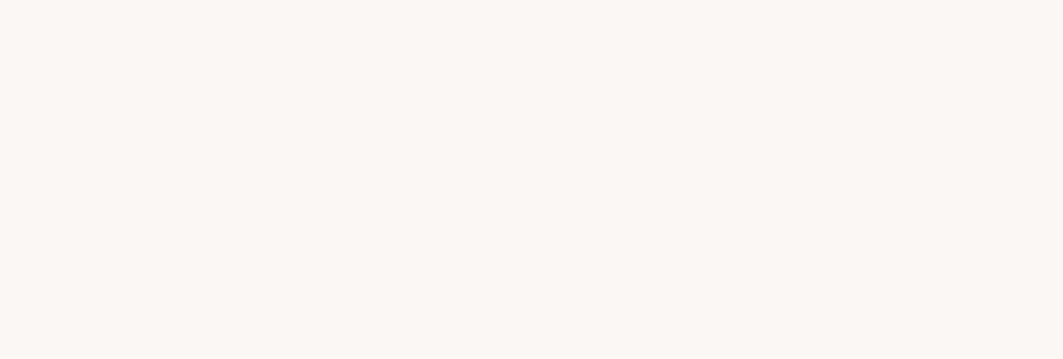
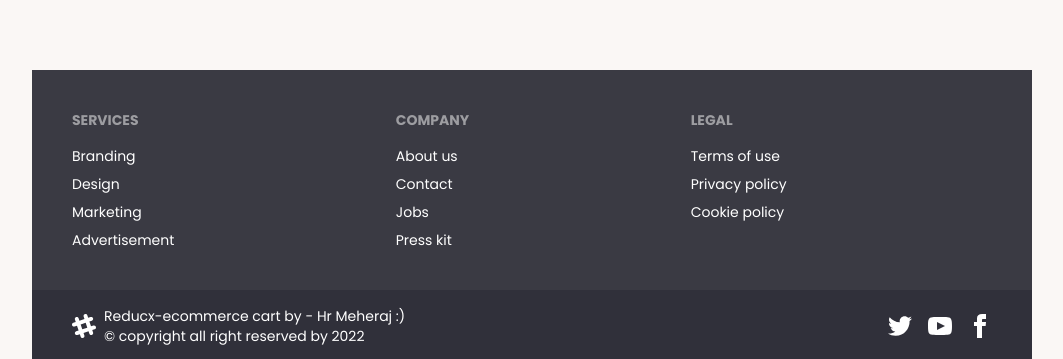
Before and after one commit to hr-meheraj/react-redux-tookit-ecommerce-cart, a React (Create React App) app: page / in a window 1280 px wide. Shown: the part 4206-4565 px from the top of the page, without its empty margins (108-1171 px from the left). Before the commit the page ends 4186 px from the top, so only its background shows below. Built offline with nearby package versions, Linux system fonts and the light colour scheme.

Commit message:
footer added

```diff
--- /dev/null
+++ b/src/components/Footer.jsx
@@ -0,0 +1,45 @@
+import React from 'react';
+
+const Footer = () => {
+    return (
+        <div className='bg-[#30303af2] text-white'>
+            <footer class="footer  p-10 mt-[30px] md:mt-[60px] lg:mt-[90px]">
+                <div>
+                    <span class="footer-title">Services</span>
+                    <a class="link link-hover">Branding</a>
+                    <a class="link link-hover">Design</a>
+                    <a class="link link-hover">Marketing</a>
+                    <a class="link link-hover">Advertisement</a>
+                </div>
+                <div>
+                    <span class="footer-title">Company</span>
+                    <a class="link link-hover">About us</a>
+                    <a class="link link-hover">Contact</a>
+                    <a class="link link-hover">Jobs</a>
+                    <a class="link link-hover">Press kit</a>
+                </div>
+                <div>
+                    <span class="footer-title">Legal</span>
+                    <a class="link link-hover">Terms of use</a>
+                    <a class="link link-hover">Privacy policy</a>
+                    <a class="link link-hover">Cookie policy</a>
+                </div>
+            </footer>
+            <footer class="bg-[#30303af2] footer px-10 py-4  ">
+                <div class="items-center grid-flow-col">
+                    <svg width="24" height="24" viewBox="0 0 24 24" xmlns="http://www.w3.org/2000/svg" fill-rule="evenodd" clip-rule="evenodd" class="fill-current"><path d="M22.672 15.226l-2.432.811.841 2.515c.33 1.019-.209 2.127-1.23 2.456-1.15.325-2.148-.321-2.463-1.226l-.84-2.518-5.013 1.677.84 2.517c.391 1.203-.434 2.542-1.831 2.542-.88 0-1.601-.564-1.86-1.314l-.842-2.516-2.431.809c-1.135.328-2.145-.317-2.463-1.229-.329-1.018.211-2.127 1.231-2.456l2.432-.809-1.621-4.823-2.432.808c-1.355.384-2.558-.59-2.558-1.839 0-.817.509-1.582 1.327-1.846l2.433-.809-.842-2.515c-.33-1.02.211-2.129 1.232-2.458 1.02-.329 2.13.209 2.461 1.229l.842 2.515 5.011-1.677-.839-2.517c-.403-1.238.484-2.553 1.843-2.553.819 0 1.585.509 1.85 1.326l.841 2.517 2.431-.81c1.02-.33 2.131.211 2.461 1.229.332 1.018-.21 2.126-1.23 2.456l-2.433.809 1.622 4.823 2.433-.809c1.242-.401 2.557.484 2.557 1.838 0 .819-.51 1.583-1.328 1.847m-8.992-6.428l-5.01 1.675 1.619 4.828 5.011-1.674-1.62-4.829z"></path></svg>
+                    <p>Reducx-ecommerce cart by - Hr Meheraj {":)"} <br/>&copy; copyright all right reserved by {new Date().getFullYear()}</p>
+                </div>
+                <div class="md:place-self-center md:justify-self-end">
+                    <div class="grid grid-flow-col gap-4">
+                        <a><svg xmlns="http://www.w3.org/2000/svg" width="24" height="24" viewBox="0 0 24 24" class="fill-current"><path d="M24 4.557c-.883.392-1.832.656-2.828.775 1.017-.609 1.798-1.574 2.165-2.724-.951.564-2.005.974-3.127 1.195-.897-.957-2.178-1.555-3.594-1.555-3.179 0-5.515 2.966-4.797 6.045-4.091-.205-7.719-2.165-10.148-5.144-1.29 2.213-.669 5.108 1.523 6.574-.806-.026-1.566-.247-2.229-.616-.054 2.281 1.581 4.415 3.949 4.89-.693.188-1.452.232-2.224.084.626 1.956 2.444 3.379 4.6 3.419-2.07 1.623-4.678 2.348-7.29 2.04 2.179 1.397 4.768 2.212 7.548 2.212 9.142 0 14.307-7.721 13.995-14.646.962-.695 1.797-1.562 2.457-2.549z"></path></svg></a>
+                        <a><svg xmlns="http://www.w3.org/2000/svg" width="24" height="24" viewBox="0 0 24 24" class="fill-current"><path d="M19.615 3.184c-3.604-.246-11.631-.245-15.23 0-3.897.266-4.356 2.62-4.385 8.816.029 6.185.484 8.549 4.385 8.816 3.6.245 11.626.246 15.23 0 3.897-.266 4.356-2.62 4.385-8.816-.029-6.185-.484-8.549-4.385-8.816zm-10.615 12.816v-8l8 3.993-8 4.007z"></path></svg></a>
+                        <a><svg xmlns="http://www.w3.org/2000/svg" width="24" height="24" viewBox="0 0 24 24" class="fill-current"><path d="M9 8h-3v4h3v12h5v-12h3.642l.358-4h-4v-1.667c0-.955.192-1.333 1.115-1.333h2.885v-5h-3.808c-3.596 0-5.192 1.583-5.192 4.615v3.385z"></path></svg></a>
+                    </div>
+                </div>
+            </footer>
+        </div>
+    );
+}
+
+export default Footer;
--- a/src/pages/Home.jsx
+++ b/src/pages/Home.jsx
@@ -1,4 +1,5 @@
 import React from 'react'
+import Footer from '../components/Footer'
 import HomeHeader from '../components/HomeHeader'
 import Products from '../components/Products'
 
@@ -7,6 +8,7 @@ export default function Home() {
         <>
        <HomeHeader/>
         <Products/>
+        <Footer/>
         </>
     )
 }
```
Also changed, not shown: 1 other file (tests, documents, lock files or other folders).
